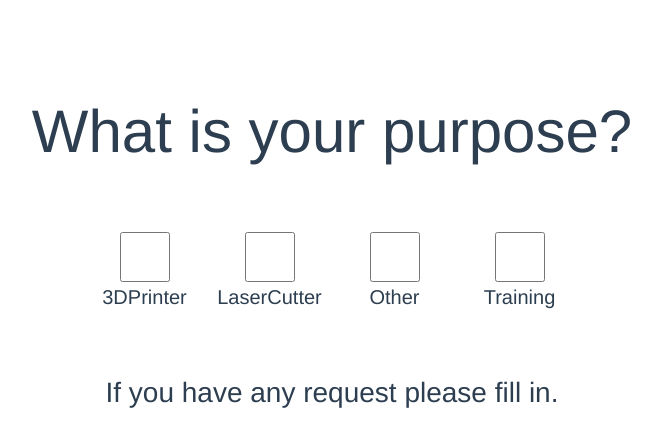
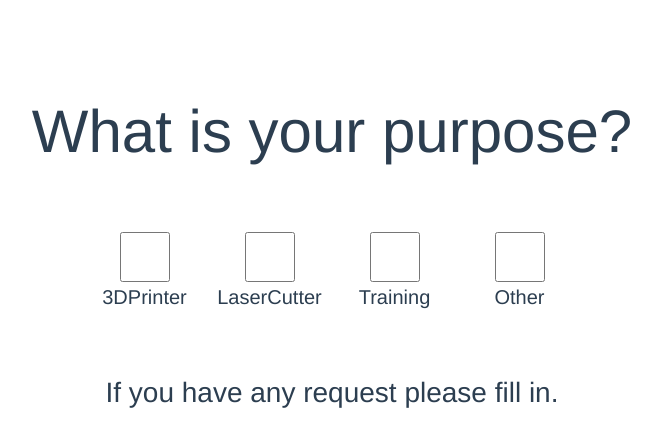
Before and after one commit to AizuGeekDojo/EnterLeaveSystem, a Vue app in the folder front/: page /#/question in a window 1280 px wide. Shown: the top 426 px of the page, without its empty margins (308-969 px from the left). Built offline with nearby package versions, Linux system fonts and the light colour scheme.

Commit message:
otherの場所を修正

```diff
--- a/front/src/components/question.vue
+++ b/front/src/components/question.vue
@@ -12,12 +12,12 @@
             <label for="LaserCutter" style="font-size: 20px">LaserCutter</label>
           </div>
           <div class="checkbox">
+            <input class="btn btn-info" type="checkbox" value="Training session" v-model="checkedUse">
+            <label for="Training" style="font-size: 20px">Training</label>
+          </div>
+          <div class="checkbox">
             <input class="btn btn-info" type="checkbox" value="Other" v-model="checkedUse">
             <label for="Other" style="font-size: 20px">Other</label>
-          </div>
-          <div class="checkbox">
-            <input class="btn btn-info" type="checkbox" value="Training session" v-model="checkedUse">
-            <label for="Training" style="font-size: 20px">Training</label>
           </div>
         </div>
         <h3>If you have any request please fill in.</h3>
```
